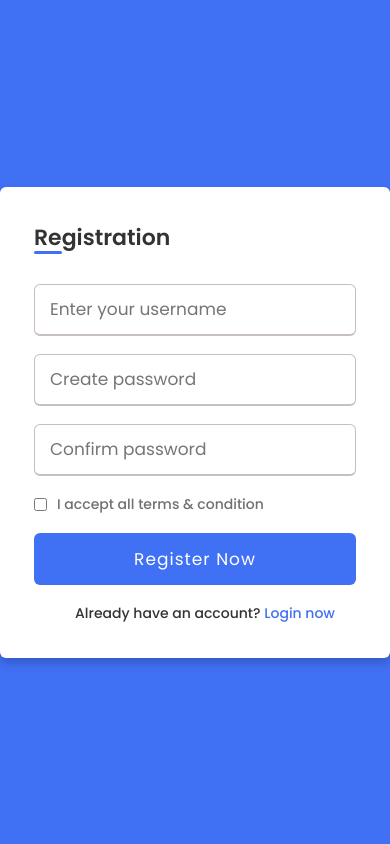
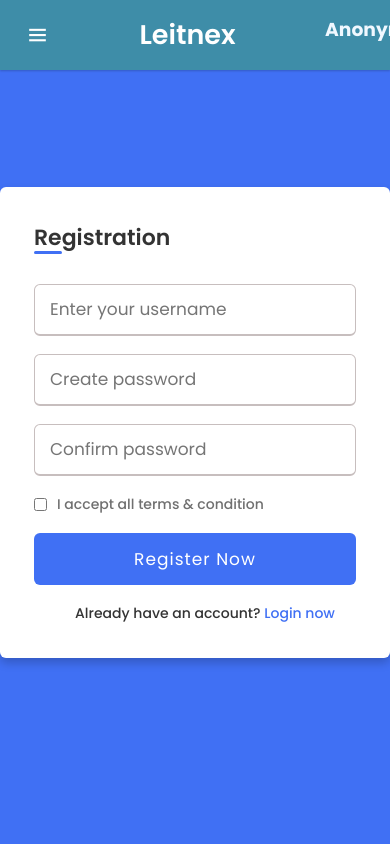
Before and after one commit to amior1579/leitnex, a Django app: page /accounts/register/ in a window 390 px wide. Run offline with Django 4.2, Linux system fonts and the light colour scheme.

```diff
--- a/accounts/templates/registration/register.html
+++ b/accounts/templates/registration/register.html
@@ -1,7 +1,7 @@
-<!DOCTYPE html>
-<!-- Coding By CodingNepal - codingnepalweb.com -->
-<html lang="en" dir="ltr">
-  <head>
+{% extends 'leitnex/navigationbar.html' %}
+
+
+    {% block head %}
       <meta charset="UTF-8">
       <meta name="viewport" content="width=device-width, initial-scale=1.0">
       <title> Registration or Sign Up form in HTML CSS | CodingLab </title>
@@ -102,8 +102,9 @@ form .text h3 a:hover{
     text-decoration: underline;
   }
       </style>
-   </head>
-<body>
+    {% endblock %}
+
+    {% block body %}
       <div class="wrapper">
         <h2>Registration</h2>
         <form method="post" action="{% url 'accounts_web:register' %}">
@@ -130,5 +131,5 @@ form .text h3 a:hover{
             </div>
         </form>
       </div>
-</body>
-</html>
+
+    {% endblock %}
--- a/leitnexProjet/urls.py
+++ b/leitnexProjet/urls.py
@@ -6,7 +6,7 @@ from django.views.generic import TemplateView
 
 urlpatterns = [
     path('admin/', admin.site.urls),
-    path('', TemplateView.as_view(template_name='home.html'), name='home'),
+    path('', TemplateView.as_view(template_name='leitnex/home.html'), name='home'),
     path('accounts/', include('accounts.urls', namespace='accounts_web')),
 
 ]
--- /dev/null
+++ b/templates/leitnex/navigationbar.html
@@ -0,0 +1,349 @@
+<!DOCTYPE html>
+<!-- Created By CodingNepal - www.codingnepalweb.com -->
+<html lang="en" dir="ltr">
+  <head>
+    <meta charset="UTF-8">
+    <!-- Boxicons CDN Link -->
+    <link href='https://unpkg.com/boxicons@2.0.7/css/boxicons.min.css' rel='stylesheet'>
+    <meta name="viewport" content="width=device-width, initial-scale=1.0">
+    <style>
+        /* Googlefont Poppins CDN Link */
+@import url('https://fonts.googleapis.com/css2?family=Poppins:wght@200;300;400;500;600;700&display=swap');
+*{
+  margin: 0;
+  padding: 0;
+  box-sizing: border-box;
+  font-family: 'Poppins', sans-serif;
+}
+body{
+  min-height: 100vh;
+}
+nav{
+  position: fixed;
+  top: 0;
+  left: 0;
+  width: 100%;
+  height: 100%;
+  height: 70px;
+  background: #3E8DA8;
+  box-shadow: 0 1px 2px rgba(0, 0, 0, 0.2);
+  z-index: 99;
+}
+nav .navbar{
+  height: 100%;
+  max-width: 1250px;
+  width: 100%;
+  display: flex;
+  align-items: center;
+  justify-content: space-between;
+  margin: auto;
+  /* background: red; */
+  padding: 0 50px;
+}
+.navbar .logo a{
+  font-size: 30px;
+  color: #fff;
+  text-decoration: none;
+  font-weight: 600;
+}
+nav .navbar .nav-links{
+  line-height: 70px;
+  height: 100%;
+}
+nav .navbar .links{
+  display: flex;
+}
+nav .navbar .links li{
+  position: relative;
+  display: flex;
+  align-items: center;
+  justify-content: space-between;
+  list-style: none;
+  padding: 0 14px;
+}
+nav .navbar .links li a{
+  height: 100%;
+  text-decoration: none;
+  white-space: nowrap;
+  color: #fff;
+  font-size: 15px;
+  font-weight: 500;
+}
+.links li:hover .htmlcss-arrow,
+.links li:hover .js-arrow{
+  transform: rotate(180deg);
+  }
+
+nav .navbar .links li .arrow{
+  /* background: red; */
+  height: 100%;
+  width: 22px;
+  line-height: 70px;
+  text-align: center;
+  display: inline-block;
+  color: #fff;
+  transition: all 0.3s ease;
+}
+nav .navbar .links li .sub-menu{
+  position: absolute;
+  top: 70px;
+  left: 0;
+  line-height: 40px;
+  background: #3E8DA8;
+  box-shadow: 0 1px 2px rgba(0, 0, 0, 0.2);
+  border-radius: 0 0 4px 4px;
+  display: none;
+  z-index: 2;
+}
+nav .navbar .links li:hover .htmlCss-sub-menu,
+nav .navbar .links li:hover .js-sub-menu{
+  display: block;
+}
+.navbar .links li .sub-menu li{
+  padding: 0 22px;
+  border-bottom: 1px solid rgba(255,255,255,0.1);
+}
+.navbar .links li .sub-menu a{
+  color: #fff;
+  font-size: 15px;
+  font-weight: 500;
+}
+.navbar .links li .sub-menu .more-arrow{
+  line-height: 40px;
+}
+.navbar .links li .htmlCss-more-sub-menu{
+  /* line-height: 40px; */
+}
+.navbar .links li .sub-menu .more-sub-menu{
+  position: absolute;
+  top: 0;
+  left: 100%;
+  border-radius: 0 4px 4px 4px;
+  z-index: 1;
+  display: none;
+}
+.links li .sub-menu .more:hover .more-sub-menu{
+  display: block;
+}
+.navbar .search-box{
+  position: relative;
+   height: 40px;
+  width: 40px;
+}
+.navbar .search-box i{
+  position: absolute;
+  height: 100%;
+  width: 100%;
+  line-height: 40px;
+  text-align: center;
+  font-size: 22px;
+  color: #fff;
+  font-weight: 600;
+  cursor: pointer;
+  transition: all 0.3s ease;
+}
+.navbar .search-box .input-box{
+  position: absolute;
+  right: calc(100% - 40px);
+  top: 80px;
+  height: 60px;
+  width: 300px;
+  background: #3E8DA8;
+  border-radius: 6px;
+  opacity: 0;
+  pointer-events: none;
+  transition: all 0.4s ease;
+}
+.navbar.showInput .search-box .input-box{
+  top: 65px;
+  opacity: 1;
+  pointer-events: auto;
+  background: #3E8DA8;
+}
+.search-box .input-box::before{
+  content: '';
+  position: absolute;
+  height: 20px;
+  width: 20px;
+  background: #3E8DA8;
+  right: 10px;
+  top: -6px;
+  transform: rotate(45deg);
+}
+.search-box .input-box input{
+  position: absolute;
+  top: 50%;
+  left: 50%;
+  border-radius: 4px;
+  transform: translate(-50%, -50%);
+  height: 35px;
+  width: 280px;
+  outline: none;
+  padding: 0 15px;
+  font-size: 16px;
+  border: none;
+}
+.navbar .nav-links .sidebar-logo{
+  display: none;
+}
+.navbar .bx-menu{
+  display: none;
+}
+@media (max-width:920px) {
+  nav .navbar{
+    max-width: 100%;
+    padding: 0 25px;
+  }
+
+  nav .navbar .logo a{
+    font-size: 27px;
+  }
+  nav .navbar .links li{
+    padding: 0 10px;
+    white-space: nowrap;
+  }
+  nav .navbar .links li a{
+    font-size: 15px;
+  }
+}
+@media (max-width:800px){
+  nav{
+    /* position: relative; */
+  }
+  .navbar .bx-menu{
+    display: block;
+  }
+  nav .navbar .nav-links{
+    position: fixed;
+    top: 0;
+    left: -100%;
+    display: block;
+    max-width: 270px;
+    width: 100%;
+    background:  #3E8DA8;
+    line-height: 40px;
+    padding: 20px;
+    box-shadow: 0 5px 10px rgba(0, 0, 0, 0.2);
+    transition: all 0.5s ease;
+    z-index: 1000;
+  }
+  .navbar .nav-links .sidebar-logo{
+    display: flex;
+    align-items: center;
+    justify-content: space-between;
+  }
+  .sidebar-logo .logo-name{
+    font-size: 25px;
+    color: #fff;
+  }
+    .sidebar-logo  i,
+    .navbar .bx-menu{
+      font-size: 25px;
+      color: #fff;
+    }
+  nav .navbar .links{
+    display: block;
+    margin-top: 20px;
+  }
+  nav .navbar .links li .arrow{
+    line-height: 40px;
+  }
+nav .navbar .links li{
+    display: block;
+  }
+nav .navbar .links li .sub-menu{
+  position: relative;
+  top: 0;
+  box-shadow: none;
+  display: none;
+}
+nav .navbar .links li .sub-menu li{
+  border-bottom: none;
+
+}
+.navbar .links li .sub-menu .more-sub-menu{
+  display: none;
+  position: relative;
+  left: 0;
+}
+.navbar .links li .sub-menu .more-sub-menu li{
+  display: flex;
+  align-items: center;
+  justify-content: space-between;
+}
+.links li:hover .htmlcss-arrow,
+.links li:hover .js-arrow{
+  transform: rotate(0deg);
+  }
+  .navbar .links li .sub-menu .more-sub-menu{
+    display: none;
+  }
+  .navbar .links li .sub-menu .more span{
+    /* background: red; */
+    display: flex;
+    align-items: center;
+    /* justify-content: space-between; */
+  }
+
+  .links li .sub-menu .more:hover .more-sub-menu{
+    display: none;
+  }
+  nav .navbar .links li:hover .htmlCss-sub-menu,
+  nav .navbar .links li:hover .js-sub-menu{
+    display: none;
+  }
+.navbar .nav-links.show1 .links .htmlCss-sub-menu,
+  .navbar .nav-links.show3 .links .js-sub-menu,
+  .navbar .nav-links.show2 .links .more .more-sub-menu{
+      display: block;
+    }
+    .navbar .nav-links.show1 .links .htmlcss-arrow,
+    .navbar .nav-links.show3 .links .js-arrow{
+        transform: rotate(180deg);
+}
+    .navbar .nav-links.show2 .links .more-arrow{
+      transform: rotate(90deg);
+    }
+}
+@media (max-width:370px){
+  nav .navbar .nav-links{
+  max-width: 100%;
+}
+}
+    </style>
+    {% block head %}
+    {% endblock %}
+    <title> Responsive Drop Down Navigation Menu | Leitnex </title>
+
+   </head>
+<body>
+  <div>
+
+    <nav>
+      <div class="navbar">
+        <i class='bx bx-menu'></i>
+        <div class="logo"><a href="{% url 'home' %}">Leitnex</a></div>
+        <div class="nav-links">
+          <div class="sidebar-logo">
+            <span class="logo-name">Leitnex</span>
+            <i class='bx bx-x' ></i>
+          </div>
+          <ul class="links">
+            <li><a href="{% url 'home' %}">HOME</a></li>
+            <li><a href="#">PROFILE</a></li>
+            <li><a href="#">MY CARDS</a></li>
+            <li><a href="#">CONTACT US</a></li>
+            <li><a href="{% url 'accounts_web:login' %}">LOGIN</a></li>
+          </ul>
+        </div>
+        <div class="search-box">
+          <h3 style="color: aliceblue;">{{request.user}}</h3>
+        </div>
+      </div>
+    </nav>
+  </div>
+  {% block body %}
+  {% endblock %}
+  <script src="script.js"></script>
+</body>
+</html>
```
Also changed, not shown: accounts/templates/registration/login.html (+10 -11 lines), templates/home.html (deleted, +0 -11 lines), templates/leitnex/home.html (added, +11 -0 lines), 3 other files. Lines whose indentation alone changed are shown as unchanged.
